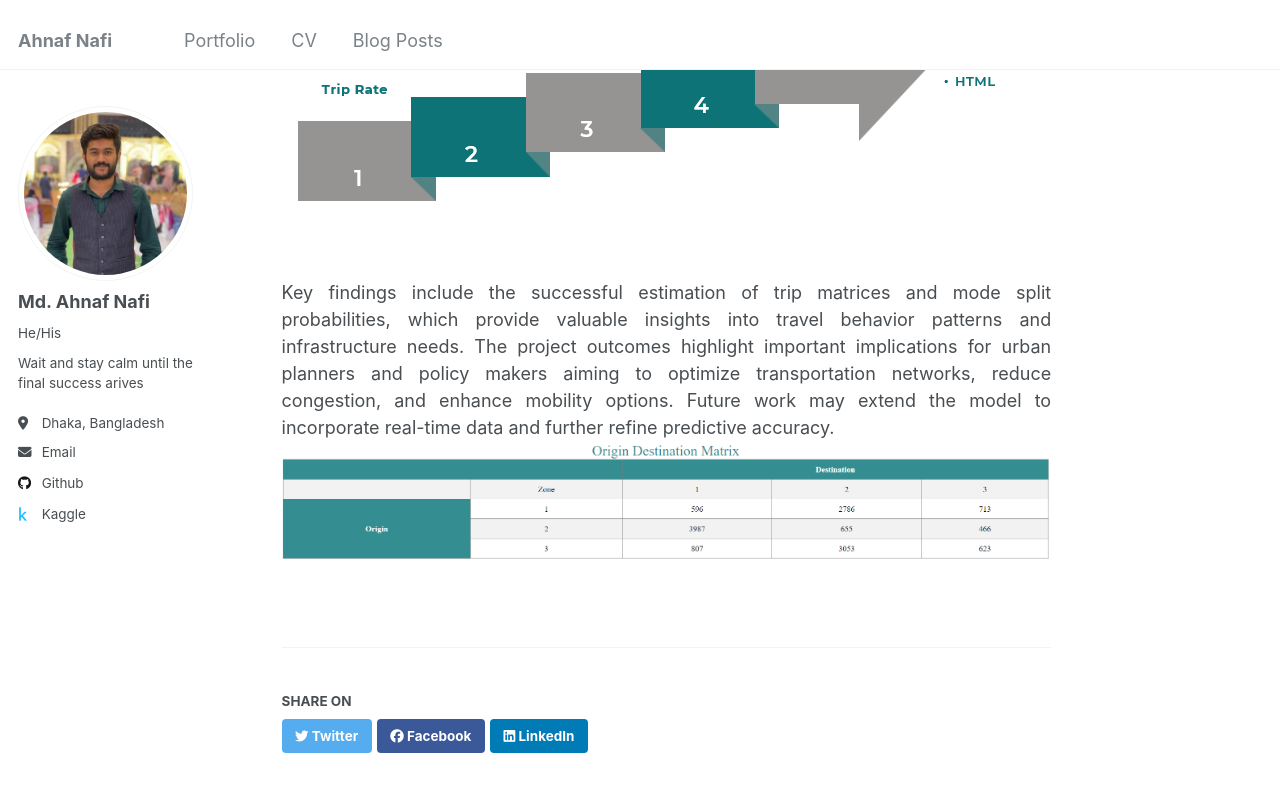
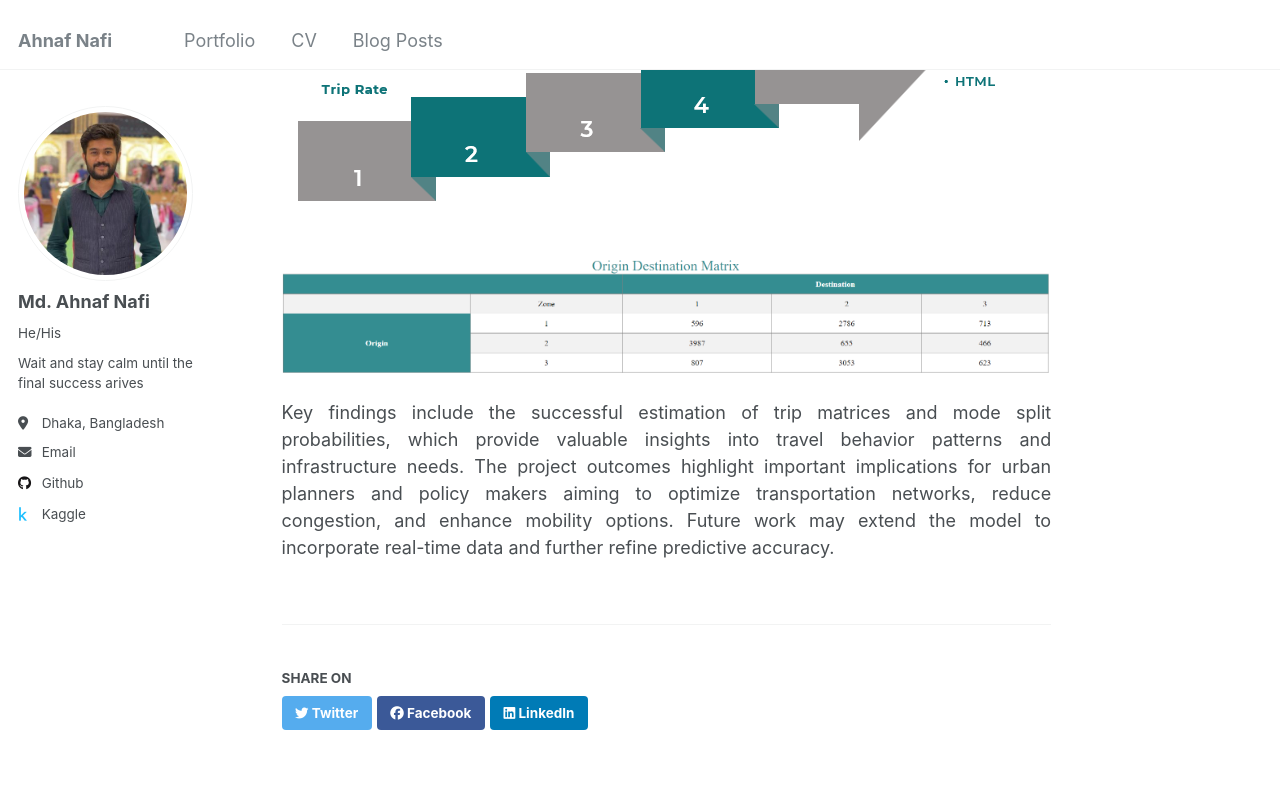
Before and after one commit to NafixData/ahnafnafi, a Jekyll site: the page built from _portfolio/portfolio-1.md, in a window 1280 px wide and 900 px high, scrolled down 524 px. Shown: the top 792 px of the window. Built offline with Jekyll 4.4.1, drawn with Linux system fonts in a browser that asks for light colours.

Commit message:
Update portfolio-1.md

```diff
--- a/_portfolio/portfolio-1.md
+++ b/_portfolio/portfolio-1.md
@@ -17,11 +17,9 @@ collection: portfolio
  </div>
 
   ![Project Visual Abstract](https://raw.githubusercontent.com/NafixData/ahnafnafi/master/images/Process.png)
-
+  ![Origin Destination Matrix](https://raw.githubusercontent.com/NafixData/ahnafnafi/master/images/OD%20Matrix.png)
 <div style="text-align: justify;">
   Key findings include the successful estimation of trip matrices and mode split probabilities, which provide valuable insights into travel behavior patterns
   and infrastructure needs. The project outcomes highlight important implications for urban planners and policy makers aiming to optimize transportation networks,
   reduce congestion, and enhance mobility options. Future work may extend the model to incorporate real-time data and further refine predictive accuracy.
 </div>
-
- ![Origin Destination Matrix](https://raw.githubusercontent.com/NafixData/ahnafnafi/master/images/OD Matrix.png)
```
